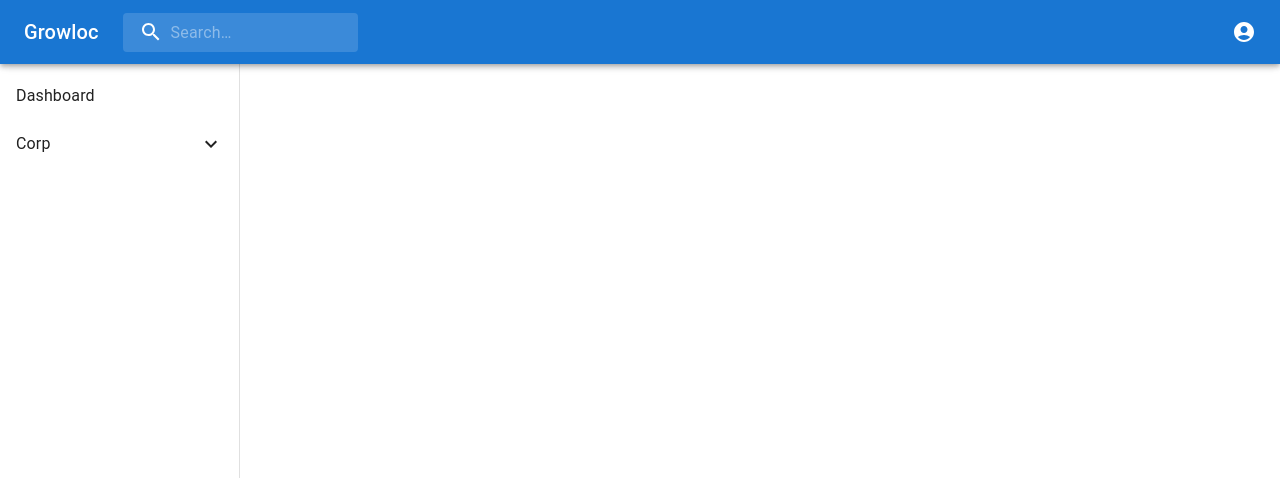
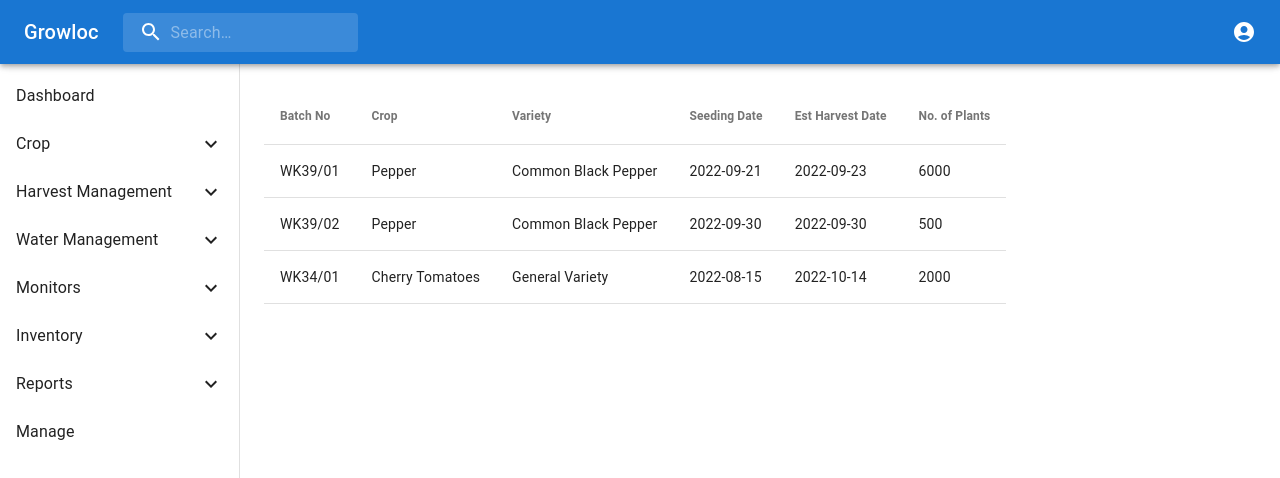
Before and after one commit to sudhanshumantri/growloc-ci-cd-pipeline, a React (Create React App) app: page /crop/planting in a window 1280 px wide. Shown: the top 478 px of the page. Built offline with nearby package versions, Linux system fonts and the light colour scheme.

Commit message:
new changes

```diff
--- a/src/App.js
+++ b/src/App.js
@@ -9,4 +9,5 @@ function App() {
     );
 }
 
+
 export default App;
--- a/src/components/Crop/Planting/Planting.js
+++ b/src/components/Crop/Planting/Planting.js
@@ -1,9 +1,9 @@
 import * as React from 'react';
 import DataTable from '../../shared/dataTable/dataTable';
-import data from './planting-mock';
+import plant from './planting-mock';
 
 export default function Planting() {
     return (
-       <DataTable title="Planting Table" data={data} />
+       <DataTable  data={plant} />
     );
 }
--- a/src/components/Crop/Planting/planting-mock.js
+++ b/src/components/Crop/Planting/planting-mock.js
@@ -1,34 +1,38 @@
-const data = [
+const plant = {
+  headers: [
     {
-      rollNo: "101",
-      name: "Ajay Bhatia",
-      marks: 500,
-      phone: 9815215233
+      label: 'Batch No',
+      key: 'batchName',
+      redirection: true,
+      redirectionKey: 'link'
+    }, {
+      label: 'Crop',
+      key: 'crop',
+      redirection: false
+    }, {
+      label: 'Variety',
+      key: 'variety',
+      redirection: false
+    }, {
+      label: 'Seeding Date',
+      key: 'transplantingDate',
+      redirection: false
+    }, {
+      label: 'Est Harvest Date',
+      key: 'estDate',
+      redirection: false
     },
     {
-      rollNo: "102",
-      name: "Ajit Singh",
-      marks: 510,
-      phone: 9415245233
-    },
-    {
-      rollNo: "103",
-      name: "Rameshwer Singh",
-      marks: 550,
-      phone: 9912215243
-    },
-    {
-      rollNo: "104",
-      name: "James Smith",
-      marks: 200,
-      phone: 9915115131
-    },
-    {
-      rollNo: "105",
-      name: "Kruth",
-      marks: 400,
-      phone: 9015115131
+      label: 'No. of Plants',
+      key: 'noOfPlants',
+      redirection: false
     }
-  ];
+  ],
+  rows:
+    [{ "id": 1204, "seedingId": 316, "crop": "Pepper", "batchName": "WK39/01", "variety": "Common Black Pepper", "stage": "Harvest", "transplantingDate": "2022-09-21", "noOfPlants": 6000, "noOfSeeds": 2028, "estDate": "2022-09-23", "dueIn": -9 },
+    { "id": 1194, "seedingId": 317, "crop": "Pepper", "batchName": "WK39/02", "variety": "Common Black Pepper", "stage": "Germination", "transplantingDate": "2022-09-30", "noOfPlants": 500, "noOfSeeds": 5000, "estDate": "2022-09-30", "dueIn": -2, },
+    { "id": 1042, "seedingId": 279, "crop": "Cherry Tomatoes", "batchName": "WK34/01", "variety": "General Variety", "stage": "Harvest", "transplantingDate": "2022-08-15", "noOfPlants": 2000, "noOfSeeds": 6000, "estDate": "2022-10-14", "dueIn": 12 }]
+}
 
-  export default data;
+
+export default plant;
--- a/src/components/Crop/Seeding/Seeding.js
+++ b/src/components/Crop/Seeding/Seeding.js
@@ -4,6 +4,7 @@ import data from './seeding-mock';
 
 export default function Seeding() {
     return (
-       <DataTable title="Seeding Table" data={data} />
+
+        <DataTable  data={data} />
     );
 }
--- a/src/components/Crop/Seeding/seeding-mock.js
+++ b/src/components/Crop/Seeding/seeding-mock.js
@@ -1,34 +1,38 @@
-const data = [
+const data = {
+  headers: [
     {
-      rollNo: "101",
-      name: "Ajay Bhatia",
-      marks: 500,
-      phone: 9815215233
+      label: 'Batch No',
+      key: 'batchName',
+      redirection: true,
+      redirectionKey: 'link'
+    }, {
+      label: 'Crop',
+      key: 'crop',
+      redirection: false
+    }, {
+      label: 'Variety',
+      key: 'variety',
+      redirection: false
+    }, {
+      label: 'Seeding Date',
+      key: 'transplantingDate',
+      redirection: false
+    }, {
+      label: 'Est Harvest Date',
+      key: 'estDate',
+      redirection: false
     },
     {
-      rollNo: "102",
-      name: "Ajit Singh",
-      marks: 510,
-      phone: 9415245233
-    },
-    {
-      rollNo: "103",
-      name: "Rameshwer Singh",
-      marks: 550,
-      phone: 9912215243
-    },
-    {
-      rollNo: "104",
-      name: "James Smith",
-      marks: 200,
-      phone: 9915115131
-    },
-    {
-      rollNo: "105",
-      name: "Kruth",
-      marks: 400,
-      phone: 9015115131
+      label: 'No. of Seeds',
+      key: 'noOfSeeds',
+      redirection: false
     }
-  ];
+  ],
+  rows:
+    [{ "id": 1204, "seedingId": 316, "crop": "Pepper", "batchName": "WK39/01", "variety": "Common Black Pepper", "stage": "Harvest", "transplantingDate": "2022-09-21", "noOfPlants": 1000, "noOfSeeds": 1000, "estDate": "2022-09-23", "dueIn": -9 },
+    { "id": 1194, "seedingId": 317, "crop": "Pepper", "batchName": "WK39/02", "variety": "Common Black Pepper", "stage": "Germination", "transplantingDate": "2022-09-30", "noOfPlants": 500, "noOfSeeds": 500, "estDate": "2022-09-30", "dueIn": -2, },
+    { "id": 1042, "seedingId": 279, "crop": "Cherry Tomatoes", "batchName": "WK34/01", "variety": "General Variety", "stage": "Harvest", "transplantingDate": "2022-08-15", "noOfPlants": 1000, "noOfSeeds": 1000, "estDate": "2022-10-14", "dueIn": 12 }]
+}
 
-  export default data;
+
+export default data;
--- a/src/components/Layout/Layout.js
+++ b/src/components/Layout/Layout.js
@@ -6,6 +6,8 @@ import SideBar from "../shared/sidebar/sidebar";
 import Toolbar from '@mui/material/Toolbar';
 import { Routes, Route } from "react-router-dom";
 import Seeding from "../crop/seeding/seeding";
+import Planting from "../crop/planting/planting";
+
 
 const drawerWidth = 240;
 export default function Header() {
@@ -20,8 +22,9 @@ export default function Header() {
             >
                 <Toolbar />
                 <Routes>
-                    <Route path="seeding" element={<Seeding />} />
-                    <Route path="planting" element={<Seeding />} />
+
+                    <Route path="crop/seeding" element={<Seeding />} />
+                    <Route path="crop/planting" element={<Planting />} />
                 </Routes>
             </Box>
         </Box>
--- a/src/components/Shared/DataTable/DataTable.js
+++ b/src/components/Shared/DataTable/DataTable.js
@@ -5,41 +5,59 @@ import TableBody from '@mui/material/TableBody';
 import TableCell from '@mui/material/TableCell';
 import TableHead from '@mui/material/TableHead';
 import TableRow from '@mui/material/TableRow';
-import Typography from '@mui/material/Typography';
+import TableContainer from '@mui/material/TableContainer';
 
-function DataTable({ title, data }) {
-  const headers = Object.keys(data[0]);
+
+function DataTable({data}) {
+  const { headers, rows } = data;
+
+  const handleRedirection = (key) => {
+    console.log(key);
+  }
   return (
-    <Paper>
-      <Typography variant="h4" color="inherit">
-        {title}
-      </Typography>
-      <hr />
-
-      <Table>
+    <TableContainer component={Paper}>
+      <Table sx={{ minWidth: 650 }} aria-label="simple table">
         <TableHead>
-          <TableRow>
+          <TableRow >
             {headers.map(header => (
-              <TableCell align="right">{header.toUpperCase()}</TableCell>
+              <TableCell align="center" sx={{
+                color: '#757575',
+                fontSize: 12,
+                fontWeight: 700
+              }} align="left" >{header.label}</TableCell>
             ))}
           </TableRow>
         </TableHead>
         <TableBody>
-          {data.map((emp, index) => (
-            <TableRow key={index}>
-              {headers.map(header => (
-                <TableCell align="right">{emp[header]}</TableCell>
-              ))}
+          {rows.map((row) => (
+            <TableRow align="center" key={row.id}>
+              {headers.map(header => {
+                if (header.redirection) {
+                  return (
+                    <TableCell component="th" scope="row">
+                      <a style={{ display: 'flex', flexDirection: 'row', alignItems: 'center', }}
+                        onClick={() => handleRedirection(row[header.redirectionKey])}>
+                        {row[header.key]}
+                      </a>
+                    </TableCell>
+                  )
+                } else {
+                  return (
+                    <TableCell component="th" scope="row">
+                      {row[header.key]}
+                    </TableCell>
+                  )
+                }
+
+              })}
             </TableRow>
           ))}
         </TableBody>
       </Table>
-    </Paper>
+    </TableContainer>
+
   );
 }
 
-DataTable.defaultProps = {
-  title: "Dynamic Table"
-};
 
 export default DataTable;
--- /dev/null
+++ b/src/components/Shared/DataTable/style.css
@@ -0,0 +1,5 @@
+.ListItem{
+    color: #fff !important;
+    padding-top: 4px !important;
+    padding-bottom: 2px !important;
+}
--- a/src/components/Shared/Sidebar/Sidebar.js
+++ b/src/components/Shared/Sidebar/Sidebar.js
@@ -9,23 +9,10 @@ import ListItemText from "@mui/material/ListItemText";
 import Drawer from "@mui/material/Drawer";
 import Collapse from '@mui/material/Collapse';
 import ListItem from "@mui/material/ListItem";
-
+import  {Link} from "react-router-dom";
+import menuItems from "./config";
 
 const drawerWidth = 240;
-const menuItems = [
-    {
-        text: 'Dashboard',
-        id: "dash"
-
-    },
-    {
-        text: 'Corp',
-        id: "corp",
-        subMenu: [{ id: '1', name: 'Seeding' }, { id: '2', name: 'Planting' }]
-
-    },
-];
-
 export default function SideBar() {
 
     const [open, setOpen] = useState(false);
@@ -55,14 +42,14 @@ export default function SideBar() {
                         <React.Fragment key={index}>
                             {each.subMenu && each.subMenu.length ?
                                 <>
-                                    <ListItem button onClick={() => handleClick(each.id)}>
-                                        <ListItemText primary={each.text} />
+                                    <ListItem  button onClick={() => handleClick(each.id)}>
+                                        <ListItemText primary={each.title} />
                                         {open[each.id] ? <ExpandLess /> : <ExpandMore />}
                                     </ListItem>
                                     <Collapse in={open[each.id]} >
                                         <List component="div" >
                                             {(each.subMenu || []).map(subData => (
-                                                <ListItem key={subData.id} button>
+                                                <ListItem component={Link} to={subData.navigation} key={subData.id} button>
                                                     <ListItemText inset primary={subData.name} />
 
                                                 </ListItem>
@@ -70,8 +57,8 @@ export default function SideBar() {
                                         </List>
                                     </Collapse>
                                 </> :
-                                <ListItem button key={index}>
-                                    <ListItemText primary={each.text} />
+                                <ListItem component={Link} to={each.navigation} button key={index}>
+                                    <ListItemText primary={each.title} />
                                 </ListItem>
                             }
                         </React.Fragment>
--- /dev/null
+++ b/src/components/Shared/Sidebar/config.js
@@ -0,0 +1,66 @@
+const menuItems = [
+    {
+        title: 'Dashboard',
+        id: "dashboard",
+        navigation: 'dashboard',
+
+    },
+    {
+        title: 'Crop',
+        id: "crop",
+        navigation: 'corp',
+        subMenu: [{ id: '1', name: 'Manage Crops' , navigation : 'crop/manage',},{ id: '2', name: 'Plan Schedules' , navigation : 'crop/plans',},{ id: '3', name: 'Seeding', navigation : 'crop/seeding', }, { id: '4', name: 'Planting' , navigation : 'crop/planting'}, {id: '5', name: 'Transplanting', navigation : 'crop/transplanting'}]
+
+    },
+    {
+        title: 'Harvest Management',
+        id: "Harvest",
+        navigation: 'harvest',
+
+        subMenu: [{ id: '1', name: 'Greens',navigation : 'harvest/greens' },{ id: '2', name: 'Herbs' , navigation : 'harvest/herbs'},{ id: '3', name: 'Vines',navigation : 'harvest/vines' }, { id: '4', name: 'Flowers',navigation : 'harvest/flowers' }, {id: '5', name: 'Fruits', navigation : 'harvest/fruits'},{id: '6', name: 'Roots', navigation : 'harvest/roots'},{id: '6', name: 'Legumes',navigation : 'harvest/legumes'}]
+
+    },
+    {
+        title: 'Water Management',
+        id: "Water",
+        navigation: 'water',
+
+        subMenu: [{ id: '1', name: 'Storage', navigation : 'water/storage' },{ id: '2', name: 'Refil History' ,navigation : 'water/refill'},{ id: '3', name: 'Consumption History' ,navigation : 'water/consumption'}]
+
+    },
+    {
+        title: 'Monitors',
+        id: "Monitors",
+        navigation: 'monitors',
+
+        subMenu: [{ id: '1', name: 'Data Inputs' ,navigation : 'monitors/datainputs'},{ id: '2', name: 'Status',navigation : 'monitors/status' },{ id: '3', name: 'Data Plots' ,navigation : 'monitors/dataplots'}, { id: '4', name: 'Consulatant Reporting',navigation : 'monitors/reporting' }, { id: '5', name: 'My Reports',navigation : 'monitors/myreports' }]
+
+    },
+    {
+        title: 'Inventory',
+        id: "Inventory",
+        navigation: 'inventory',
+
+        subMenu: [{ id: '1', name: 'Items',navigation : 'inventory/items' },{ id: '2', name: 'Equipments',navigation : 'inventory/equipments' },{ id: '3', name: 'Replenish',navigation : 'inventory/replenish' }]
+
+    },
+    {
+        title: 'Reports',
+        id: "Reports",
+        navigation: 'reports',
+
+        subMenu: [{ id: '1', name: 'Avg Weight Per Plant', navigation : 'reports/avgweight' },{ id: '2', name: 'Farm Efficiency',navigation : 'reports/efficiency' }]
+
+    },
+    {
+        title: 'Manage',
+        id: "Manage",
+        navigation: 'Manage',
+
+
+    },
+
+
+];
+
+export default menuItems;
```
